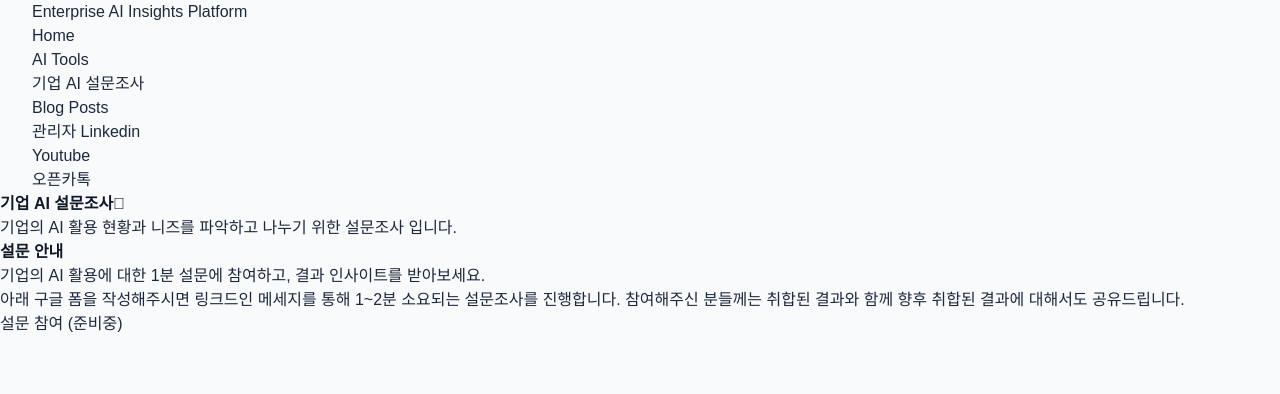
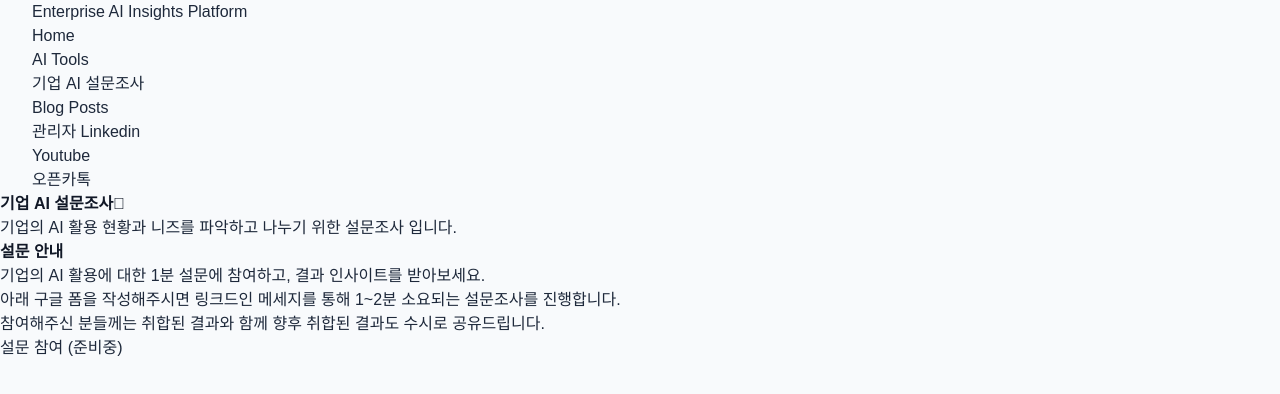
Before and after one commit to chrischangminlee/Enterprise-AI-Platform, a Next.js app in the folder frontend/: page /Enterprise-AI-Platform/survey in a window 1280 px wide. Shown: the top 394 px of the page. Built offline with nearby package versions, Linux system fonts and the light colour scheme.

Commit message:
survey page update

```diff
--- a/frontend/src/app/survey/page.tsx
+++ b/frontend/src/app/survey/page.tsx
@@ -11,7 +11,8 @@ export default function SurveyPage() {
           <h2 className="text-lg sm:text-xl font-semibold mb-2">설문 안내</h2>
           <p className="text-gray-700 mb-4">
             기업의 AI 활용에 대한 1분 설문에 참여하고, 결과 인사이트를 받아보세요. <br />
-            아래 구글 폼을 작성해주시면 링크드인 메세지를 통해 1~2분 소요되는 설문조사를 진행합니다. 참여해주신 분들께는 취합된 결과와 함께 향후 취합된 결과에 대해서도 공유드립니다.
+            아래 구글 폼을 작성해주시면 링크드인 메세지를 통해 1~2분 소요되는 설문조사를 진행합니다. <br />
+            참여해주신 분들께는 취합된 결과와 함께 향후 취합된 결과도 수시로 공유드립니다.
           </p>
           <div className="flex items-center justify-center">
             <button
```
